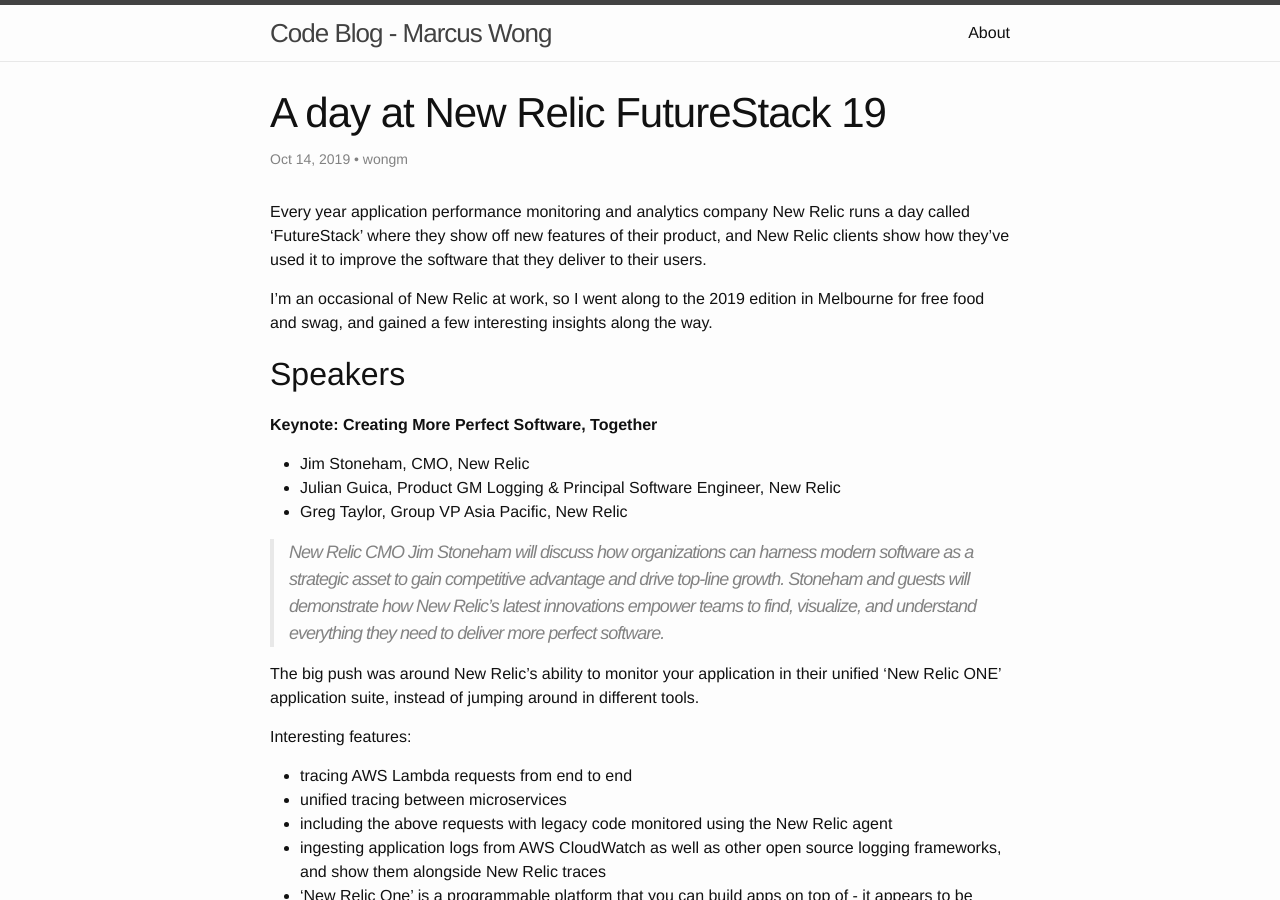
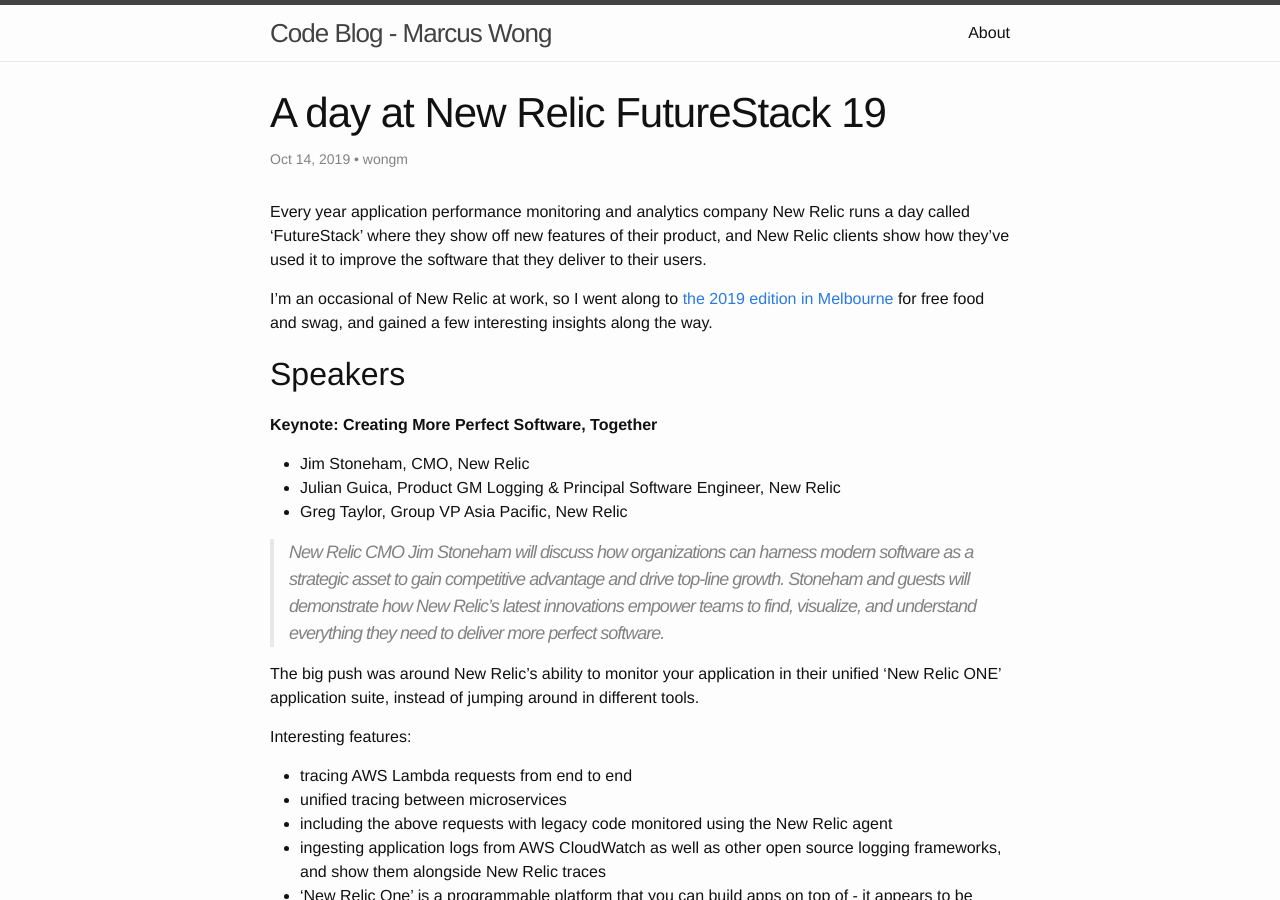
Before and after one commit to wongm/wongm.github.io, a Jekyll site: the page built from _posts/2019-10-14-newrelic-futurestack-melbourne.md, in a window 1280 px wide and 900 px high. Built offline with Jekyll 4.4.1, drawn with Linux system fonts in a browser that asks for light colours; some of the changed lines change nothing that is shown.

Commit message:
Add link

```diff
--- a/_posts/2019-10-14-newrelic-futurestack-melbourne.md
+++ b/_posts/2019-10-14-newrelic-futurestack-melbourne.md
@@ -8,7 +8,7 @@
 
 Every year application performance monitoring and analytics company New Relic runs a day called 'FutureStack' where they show off new features  of their product, and New Relic clients show how they've used it to improve the software that they deliver to their users.
 
-I'm an occasional of New Relic at work, so I went along to the 2019 edition in Melbourne for free food and swag, and gained a few interesting insights along the way.
+I'm an occasional of New Relic at work, so I went along to [the 2019 edition in Melbourne](https://newrelic.com/futurestack/melbourne) for free food and swag, and gained a few interesting insights along the way.
 
 ## Speakers ##
 
```
